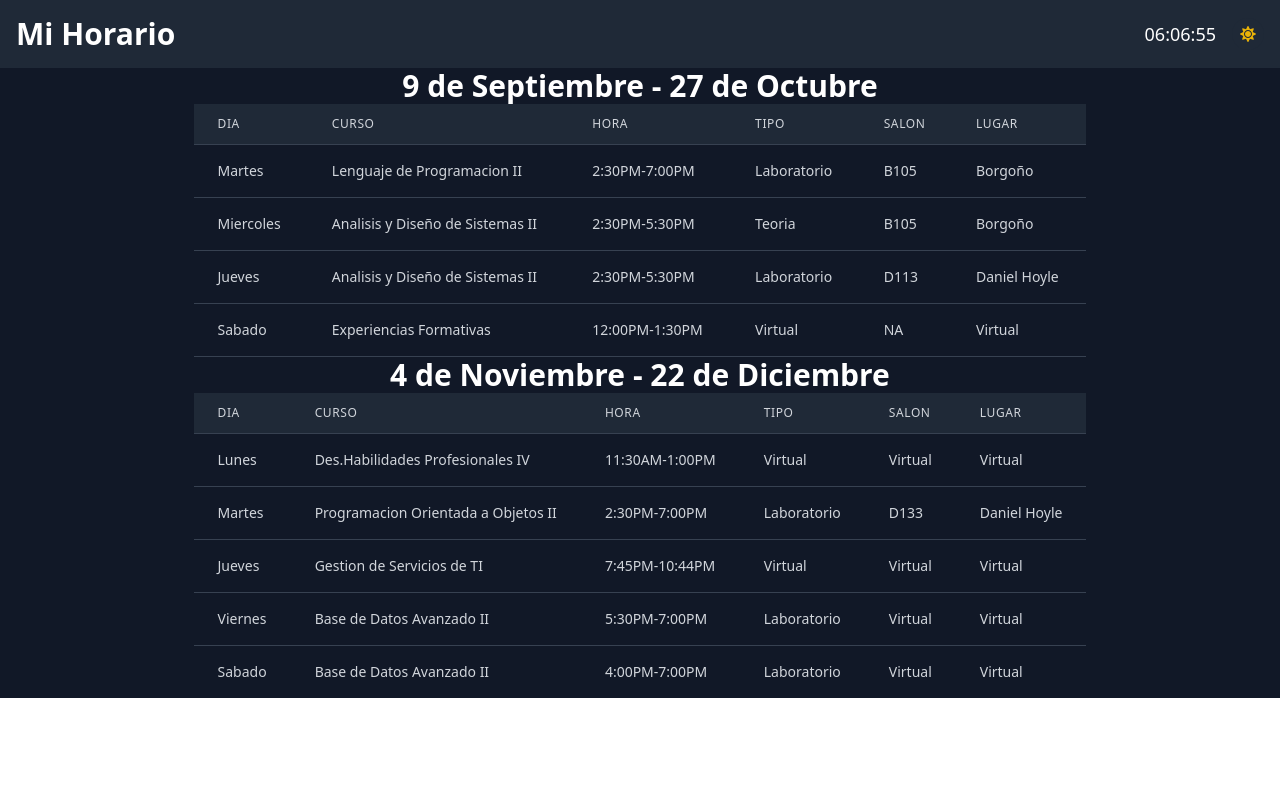
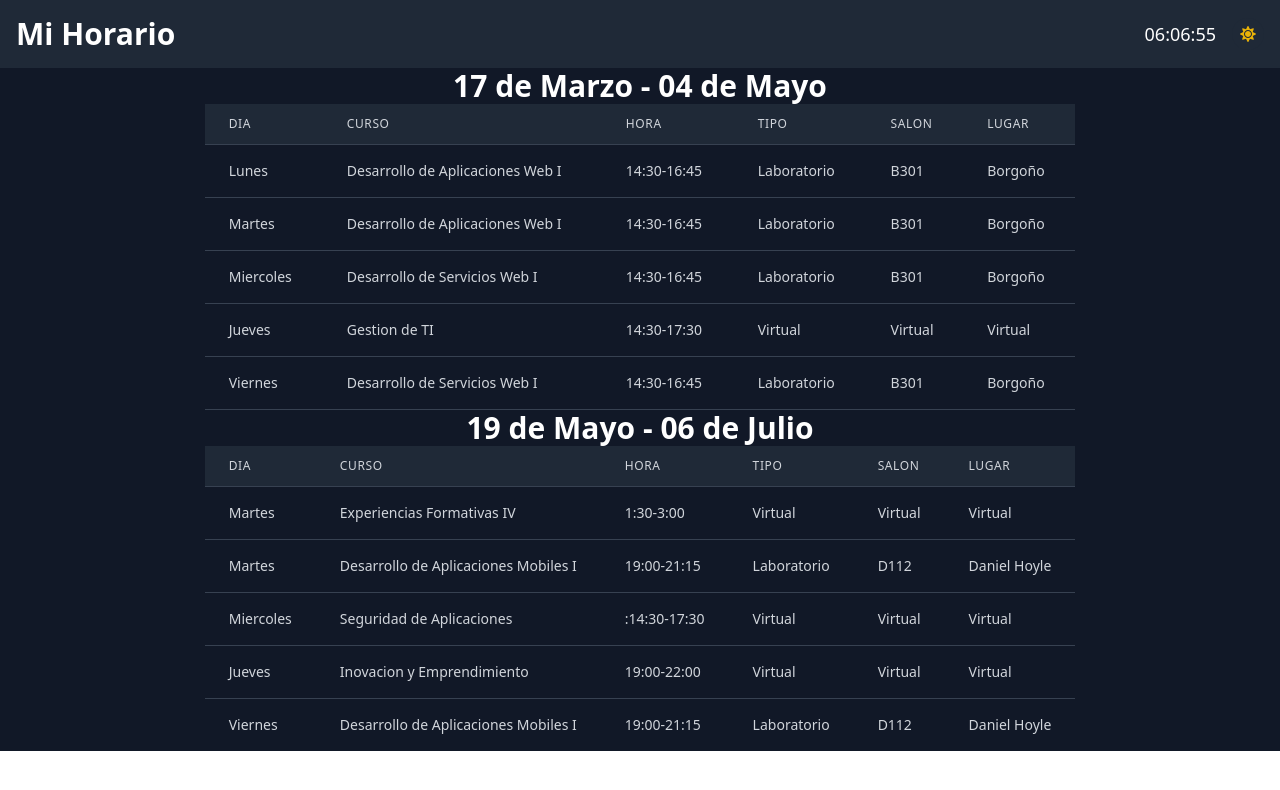
Before and after one commit to Raydberg/ClassHorario, a React (Vite) app: page / in a window 1280 px wide. Shown: the top 790 px of the page. Built offline with nearby package versions, Linux system fonts and the light colour scheme.

Commit message:
feat: Update course schedule for November and September

```diff
--- a/src/data/dataNovember.js
+++ b/src/data/dataNovember.js
@@ -1,47 +1,47 @@
 export const dataNovember = [
   {
     "id": 1,
-    "day": "Lunes",
-    "course": "Des.Habilidades Profesionales IV",
-    "hour":"11:30AM-1:00PM",
-    "type":"Virtual",
-    "salon":"Virtual",
-    "lugar":"Virtual"
+    "day": "Martes",
+    "course": "Experiencias Formativas IV",
+    "hour": "1:30-3:00",
+    "type": "Virtual",
+    "salon": "Virtual",
+    "lugar": "Virtual"
   },
   {
     "id": 2,
     "day": "Martes",
-    "course": "Programacion Orientada a Objetos II",
-    "hour":"2:30PM-7:00PM",
-    "type":"Laboratorio",
-    "salon":"D133",
-    "lugar":"Daniel Hoyle"
+    "course": "Desarrollo de Aplicaciones Mobiles I",
+    "hour": "19:00-21:15",
+    "type": "Laboratorio",
+    "salon": "D112",
+    "lugar": "Daniel Hoyle"
   },
   {
     "id": 3,
-    "day": "Jueves",
-    "course": "Gestion de Servicios de TI",
-    "hour":"7:45PM-10:44PM",
-    "type":"Virtual",
-    "salon":"Virtual",
-    "lugar":"Virtual"
+    "day": "Miercoles",
+    "course": "Seguridad de Aplicaciones",
+    "hour": ":14:30-17:30",
+    "type": "Virtual",
+    "salon": "Virtual",
+    "lugar": "Virtual"
   },
   {
     "id": 4,
-    "day": "Viernes",
-    "course": "Base de Datos Avanzado II",
-    "hour":"5:30PM-7:00PM",
-    "type":"Laboratorio",
-    "salon":"Virtual",
-    "lugar":"Virtual"
+    "day": "Jueves",
+    "course": "Inovacion y Emprendimiento",
+    "hour": "19:00-22:00",
+    "type": "Virtual",
+    "salon": "Virtual",
+    "lugar": "Virtual"
   },
   {
     "id": 5,
-    "day": "Sabado",
-    "course": "Base de Datos Avanzado II",
-    "hour":"4:00PM-7:00PM",
-    "type":"Laboratorio",
-    "salon":"Virtual",
-    "lugar":"Virtual"
+    "day": "Viernes",
+    "course": "Desarrollo de Aplicaciones Mobiles I",
+    "hour": "19:00-21:15",
+    "type": "Laboratorio",
+    "salon": "D112",
+    "lugar": "Daniel Hoyle"
   }
 ];
--- a/src/data/dataSeptember.js
+++ b/src/data/dataSeptember.js
@@ -1,38 +1,47 @@
 export const dataSeptember = [
   {
     "id": 1,
-      "day": "Martes",
-      "course": "Lenguaje de Programacion II",
-      "hour":"2:30PM-7:00PM",
-      "type":"Laboratorio",
-      "salon":"B105",
-      "lugar":"Borgoño"
+    "day": "Lunes",
+    "course": "Desarrollo de Aplicaciones Web I",
+    "hour": "14:30-16:45",
+    "type": "Laboratorio",
+    "salon": "B301",
+    "lugar": "Borgoño"
   },
   {
     "id": 2,
-      "day": "Miercoles",
-      "course": "Analisis y Diseño de Sistemas II",
-      "hour":"2:30PM-5:30PM",
-      "type":"Teoria",
-      "salon":"B105",
-      "lugar":"Borgoño"
+    "day": "Martes",
+    "course": "Desarrollo de Aplicaciones Web I",
+    "hour": "14:30-16:45",
+    "type": "Laboratorio",
+    "salon": "B301",
+    "lugar": "Borgoño"
   },
   {
     "id": 3,
-      "day": "Jueves",
-      "course": "Analisis y Diseño de Sistemas II",
-      "hour":"2:30PM-5:30PM",
-      "type":"Laboratorio",
-      "salon":"D113",
-      "lugar":"Daniel Hoyle"
+    "day": "Miercoles",
+    "course": "Desarrollo de Servicios Web I",
+    "hour": "14:30-16:45",
+    "type": "Laboratorio",
+    "salon": "B301",
+    "lugar": "Borgoño"
   },
   {
     "id": 4,
-      "day": "Sabado",
-      "course": "Experiencias Formativas",
-      "hour":"12:00PM-1:30PM",
-      "type":"Virtual",
-      "salon":"NA",
-      "lugar":"Virtual"
-    }
+    "day": "Jueves",
+    "course": "Gestion de TI",
+    "hour": "14:30-17:30",
+    "type": "Virtual",
+    "salon": "Virtual",
+    "lugar": "Virtual"
+  },
+  {
+    "id": 5,
+    "day": "Viernes",
+    "course": "Desarrollo de Servicios Web I",
+    "hour": "14:30-16:45",
+    "type": "Laboratorio",
+    "salon": "B301",
+    "lugar": "Borgoño"
+  },
 ];
--- a/src/page/Horario.jsx
+++ b/src/page/Horario.jsx
@@ -21,10 +21,10 @@ export const Horario = () => {
     <div className="flex flex-col justify-center items-center dark:bg-gray-900 dark:text-white">
       <Header title="Mi Horario" themeToggle={<ThemeToggle />} currentDate={currentDate} />
       <div className="flex flex-col">
-        <SubTitle title="9 de Septiembre - 27 de Octubre" />
+        <SubTitle title="17 de Marzo - 04 de Mayo" />
         <TableSeptember />
         <hr className="dark:border-gray-700" />
-        <SubTitle title="4 de Noviembre - 22 de Diciembre" />
+        <SubTitle title="19 de Mayo - 06 de Julio" />
         <TableNovember />
       </div>
     </div>
```
Lines whose indentation alone changed are shown as unchanged.
